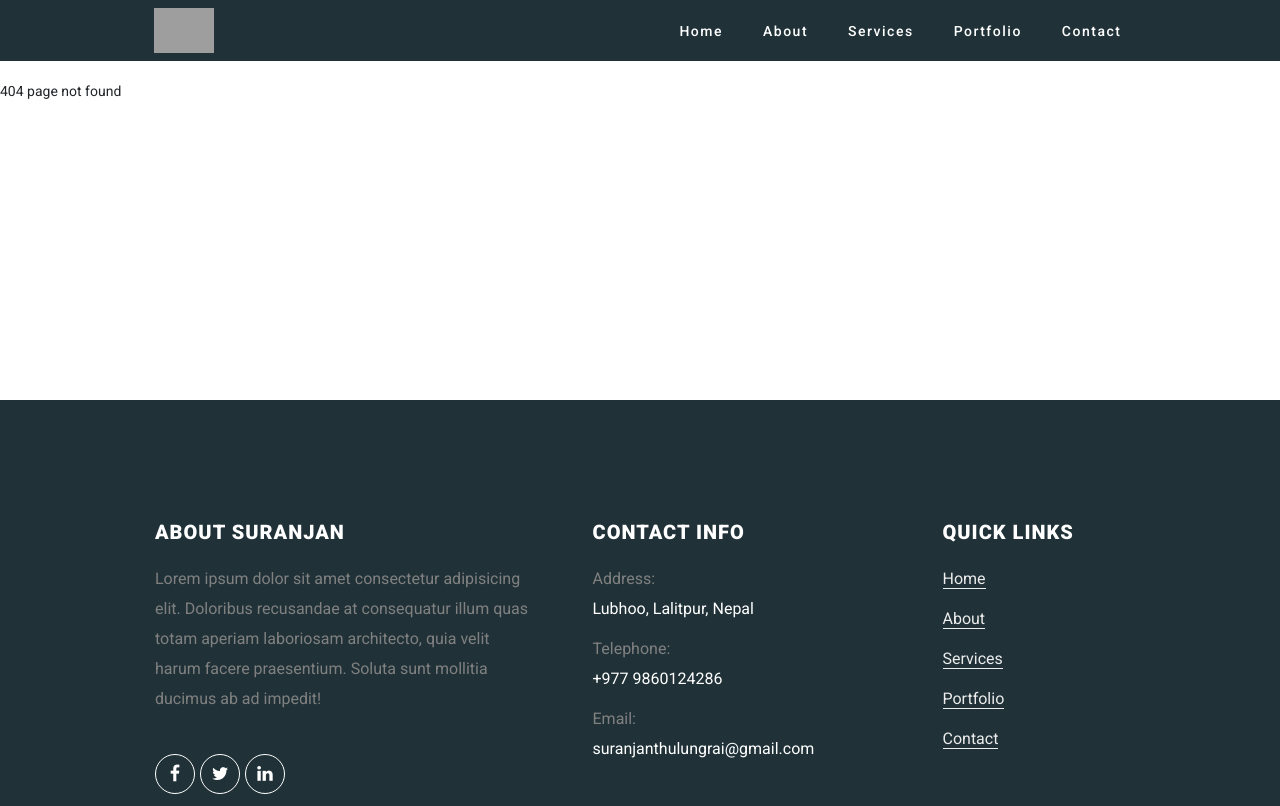
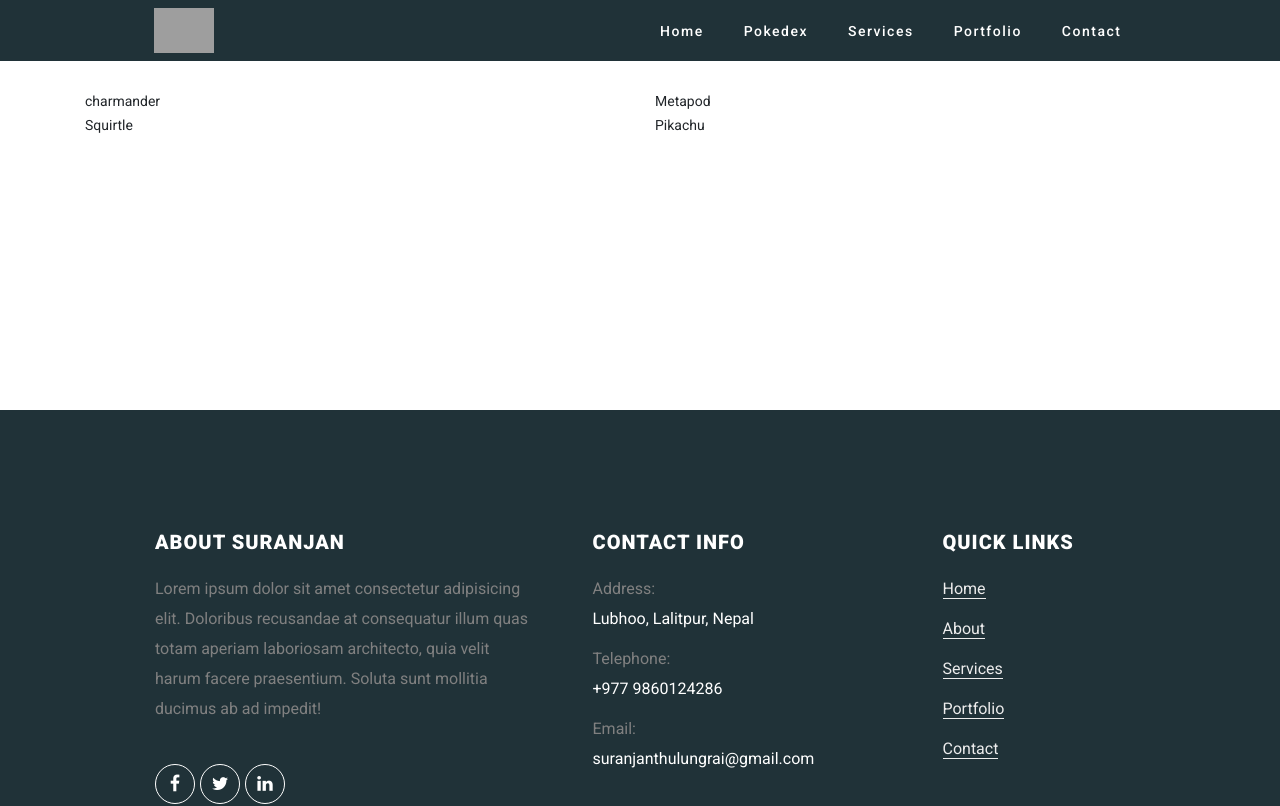
Before and after one commit to Suray54/Practise, a React (Create React App) app: page /pokedex in a window 1280 px wide. Shown: the top 806 px of the page. Built offline with nearby package versions, Linux system fonts and the light colour scheme; grey boxes are pictures that could not be loaded.

Commit message:
SR-1 practise-1-1

```diff
--- a/src/App.js
+++ b/src/App.js
@@ -6,13 +6,15 @@ import "popper.js/dist/popper.min";
 import "bootstrap/dist/js/bootstrap.min.js";
 import "bootstrap/dist/css/bootstrap.min.css";
 
+import PageNotfound from "./pages/404/404.components";
+import Pokedex from "./pages/pokedex/pokedex.components";
 import Homepage from "./pages/homepage/homepage.components";
-import PageNotfound from "./pages/404/404.components";
 
 function App() {
   return (
     <Switch>
       <Route exact path="/" component={Homepage} />
+      <Route exact path="/pokedex" component={Pokedex} />
       <Route component={PageNotfound} />
     </Switch>
   );
--- a/src/layouts/layout.styles.scss
+++ b/src/layouts/layout.styles.scss
@@ -57,6 +57,6 @@ body {
 }
 
 .space {
-  margin-top: 80px;
+  margin-top: 90px;
   height: 40vh;
 }
--- a/src/layouts/nav/nav.components.jsx
+++ b/src/layouts/nav/nav.components.jsx
@@ -30,8 +30,8 @@ export class Navigation extends Component {
                 </Link>
               </li>
               <li className="nav-item">
-                <Link className="nav-link" to="/about">
-                  About
+                <Link className="nav-link" to="/pokedex">
+                  Pokedex
                 </Link>
               </li>
               <li className="nav-item">
--- /dev/null
+++ b/src/pages/pokedex/pokedex.components.jsx
@@ -0,0 +1,70 @@
+import React, { Component } from "react";
+import Layouts from "../../layouts/layout.components";
+
+export default class Pokedex extends Component {
+  static defaultProps = {
+    pokemon: [
+      { id: 1, name: "charmander", type: "fire" },
+      { id: 2, name: "Squirtle", type: "water" },
+      { id: 3, name: "Metapod", type: "bug" },
+      { id: 4, name: "Pikachu", type: "electric" },
+    ],
+  };
+
+  // state = {
+  //   pokemon: [
+  //     { id: 1, name: "charmander", type: "fire" },
+  //     { id: 2, name: "Squirtle", type: "water" },
+  //     { id: 3, name: "Metapod", type: "bug" },
+  //     { id: 4, name: "Pikachu", type: "electric" },
+  //   ],
+  // };
+
+  render() {
+    // console.log(this.state.pokemon);
+    // console.log(this.props.pokemon);
+    // console.log(...this.props.pokemon);
+    let hand1 = [];
+    let hand2 = [...this.props.pokemon];
+    while (hand1.length < hand2.length) {
+      // splice from hand2 and concat into hand1
+      // random no. according to hand2.length
+      let randIdx = Math.floor(Math.random() * hand2.length);
+
+      let randPokemon = hand2.splice(randIdx, 1)[0]; //just to take out the 0 index object from array
+
+      hand1.push(randPokemon);
+    }
+
+    // const potato = this.state.pokemon[1];
+    // console.log("potato", potato);
+
+    // let i = 0;
+    // let half = Math.floor(hand2.length / 2);
+    // console.log(half);
+    // for (i; i < half; i++) {
+    //   const randIdx = hand2.splice(i, 1)[0];
+    //   hand1.push(randIdx);
+    // }
+    return (
+      <Layouts>
+        <div className="container">
+          <div className="row">
+            <Pokecard pokemon={hand1} />
+            <Pokecard pokemon={hand2} />
+          </div>
+        </div>
+      </Layouts>
+    );
+  }
+}
+
+const Pokecard = (props) => {
+  return (
+    <div className="col-md-6">
+      {props.pokemon.map((p, index) => (
+        <div key={index}>{p.name}</div>
+      ))}
+    </div>
+  );
+};
```
Also changed, not shown: 2 other files (tests, documents, lock files or other folders).
